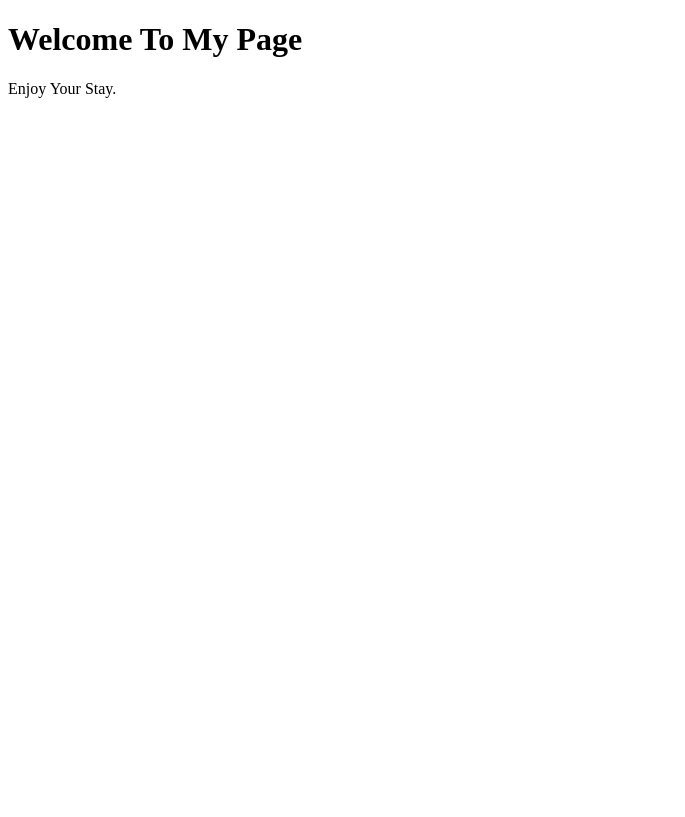
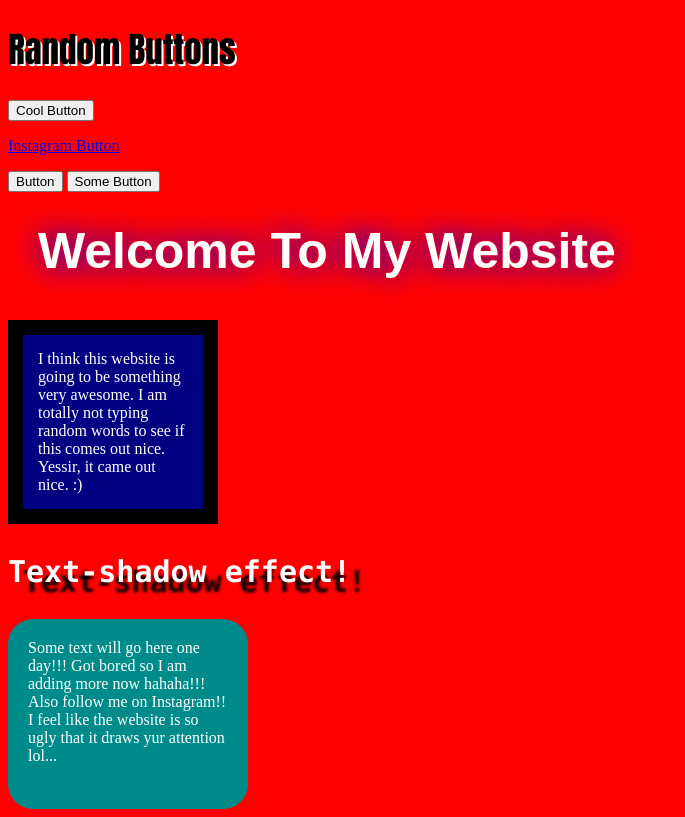
Before and after one commit to LuiV13/Webpage2, a plain HTML site: page index.html in a window 1280 px wide. Shown: the whole page, without its empty margins (0-685 px from the left). Drawn offline with Linux system fonts and the light colour scheme.

Commit message:
I think this came out amazing

```diff
--- a/Style.CSS
+++ /dev/null
@@ -1,8 +0,0 @@
-body {
-  background-color: lightblue;
-}
-
-h1 {
-  color: navy;
-  margin-left: 20px;
-}
--- a/index.html
+++ b/index.html
@@ -1,12 +1,23 @@
 <!DOCTYPE html>
 <html>
 <head>
-  <link rel="stylesheet" href="mystyle.css">
+<link rel="stylesheet" href="mystyle.css">
 </head>
 <body>
+<h1>Random Buttons</h1>
 
-<h1>Welcome To My Page</h1>
-<p>Enjoy Your Stay.</p>
+<button>Cool Button</button>
+<p> <a href="https://www.instagram.com/just_lui__/" class="button">Instagram Button</a> </p>
+<button class="button">Button</button>
+<input type="button" class="button"
+  value="Some Button">
 
+<h2>Welcome To My Website</h2>
+<div id="nice">I think this website is going to be something very awesome. I am totally not typing random words to see if this comes out nice.
+Yessir, it came out nice. :)</div>
+  <h3>Text-shadow effect!</h3>
+  <div id="cool">Some text will go here one day!!!
+  Got bored so I am adding more now hahaha!!!
+Also follow me on Instagram!! I feel like the website is so ugly that it draws yur attention lol...</div>
 </body>
 </html>
--- /dev/null
+++ b/mystyle.CSS
@@ -0,0 +1,45 @@
+body {
+  background-color: red;
+  color: white;
+}
+
+h1{
+  color: black;
+  font-family: Impact, Charcoal, sans-serif;
+  font-size: 35px;
+  text-shadow: 2px 2px white;
+}
+h2 {
+  color: white;
+  font-family: Arial, Helvetica, sans-serif;
+
+  font-size: 50px;
+  text-shadow: 0 0 3px #FF0000, 0 0 30px #0000FF;
+
+  margin-top: 30px;
+  margin-right: 40px;
+  margin-bottom: 40px;
+  margin-left: 30px;
+}
+
+h3 {
+  color: white;
+  font-family: "Lucida Console", Courier, monospace;
+  font-size: 30px;
+text-shadow: 15px 10px 3px #000000;
+}
+
+#nice {
+    padding: 15px;
+    border: 15px solid #000;
+  background-color: navy;
+  width:150px;
+
+  }
+#cool {
+  border-radius: 25px;
+  background-color: darkcyan;
+  padding: 20px;
+  width: 200px;
+  height: 150px;
+}
```
Also changed, not shown: 1 other file.
